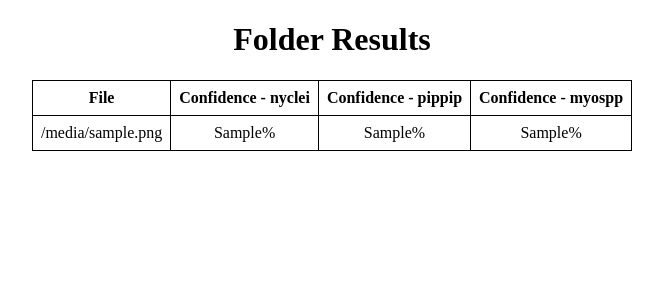
After one commit to BatSignalProject/CNNMain, a Flask app: template templates/results_folder.html in a window 1280 px wide. The commit adds this page. Shown: the top 300 px of the page, without its empty margins (308-971 px from the left). Run offline with Flask 3, Linux system fonts and the light colour scheme; the template is opened without the code that fills it: most values are stand-ins (such as "Sample title", 1, 10 or a date in 2020).

Commit message:
Can now upload folders and files

```diff
--- a/app.py
+++ b/app.py
@@ -6,6 +6,8 @@ import numpy as np
 import scipy.ndimage
 import matplotlib.pyplot as plt
 import json
+import zipfile
+import tempfile
 
 app = Flask(__name__)
 
@@ -15,7 +17,7 @@ app.config['UPLOAD_FOLDER'] = UPLOAD_FOLDER
 app.config['SPECTROGRAM_FOLDER'] = SPECTROGRAM_FOLDER
 
 # Load the model
-model = load_model('model7.h5')
+model = load_model('model6.h5')
 
 # Define a fixed size for your spectrograms
 fixed_size = (640, 640)
@@ -97,6 +99,60 @@ def upload_file():
     else:
         return 'Invalid file format'
 
+@app.route('/upload_folder', methods=['POST'])
+def upload_folder():
+    if 'file' not in request.files:
+        return 'No file part'
+    file = request.files['file']
+    if file.filename == '':
+        return 'No selected file'
+    if file and file.filename.endswith('.zip'):
+        # Save the uploaded .zip file to a temporary location
+        temp_dir = tempfile.mkdtemp()
+        zip_path = os.path.join(temp_dir, file.filename)
+        file.save(zip_path)
+
+        # Extract the .zip file
+        with zipfile.ZipFile(zip_path, 'r') as zip_ref:
+            zip_ref.extractall(temp_dir)
+
+        # Process each .wav file in the extracted folder
+        results = []
+        for root, _, files in os.walk(temp_dir):
+            for filename in files:
+                if filename.endswith('.wav'):
+                    file_path = os.path.join(root, filename)
+
+                    # Process the .wav file
+                    y, sr = librosa.load(file_path, sr=None)
+                    loudest_point = np.argmax(np.abs(y))
+                    trim_duration = int(sr * 0.02)
+                    start_point = max(0, loudest_point - trim_duration)
+                    end_point = min(len(y), loudest_point + trim_duration)
+                    y = y[start_point:end_point]
+                    spectrogram = librosa.feature.melspectrogram(y=y, sr=sr, fmin=20000, fmax=80000, n_fft=1024, hop_length=256)
+                    zoom_factor = (fixed_size[0] / spectrogram.shape[0], fixed_size[1] / spectrogram.shape[1])
+                    spectrogram = scipy.ndimage.zoom(spectrogram, zoom_factor)
+                    spectrogram = (spectrogram - np.min(spectrogram)) / (np.max(spectrogram) - np.min(spectrogram))
+                    spectrogram = spectrogram.reshape(1, fixed_size[0], fixed_size[1], 1)
+
+                    # Make prediction
+                    y_pred = model.predict(spectrogram)
+                    predictions = {label_dict[i]: y_pred[0][i] * 100 for i in range(len(y_pred[0]))}
+
+                    # Append results
+                    results.append({
+                        'file': filename,
+                        'confidence_nyclei': predictions['BatNYCLEI'],
+                        'confidence_pippip': predictions['BatPIPPIP'],
+                        'confidence_myospp': predictions['BatMYOSPP2']
+                    })
+
+        # Render results
+        return render_template('results_folder.html', results=results)
+    else:
+        return 'Invalid file format'
+
 @app.route('/spectrograms/<filename>')
 def send_spectrogram(filename):
     return send_from_directory(app.config['SPECTROGRAM_FOLDER'], filename)
--- /dev/null
+++ b/templates/results_folder.html
@@ -0,0 +1,44 @@
+<!DOCTYPE html>
+<html lang="en">
+<head>
+    <meta charset="UTF-8">
+    <meta name="viewport" content="width=device-width, initial-scale=1.0">
+    <title>Folder Results</title>
+    <style>
+        body {
+            text-align: center;
+        }
+        table {
+            margin: 0 auto;
+            border-collapse: collapse;
+        }
+        th, td {
+            border: 1px solid black;
+            padding: 8px;
+        }
+    </style>
+</head>
+<body>
+    <h1>Folder Results</h1>
+    <table>
+        <thead>
+            <tr>
+                <th>File</th>
+                <th>Confidence - nyclei</th>
+                <th>Confidence - pippip</th>
+                <th>Confidence - myospp</th>
+            </tr>
+        </thead>
+        <tbody>
+            {% for result in results %}
+            <tr>
+                <td>{{ result.file }}</td>
+                <td>{{ result.confidence_nyclei }}%</td>
+                <td>{{ result.confidence_pippip }}%</td>
+                <td>{{ result.confidence_myospp }}%</td>
+            </tr>
+            {% endfor %}
+        </tbody>
+    </table>
+</body>
+</html>
```
Also changed, not shown: templates/upload.html (+6 -1 lines).
